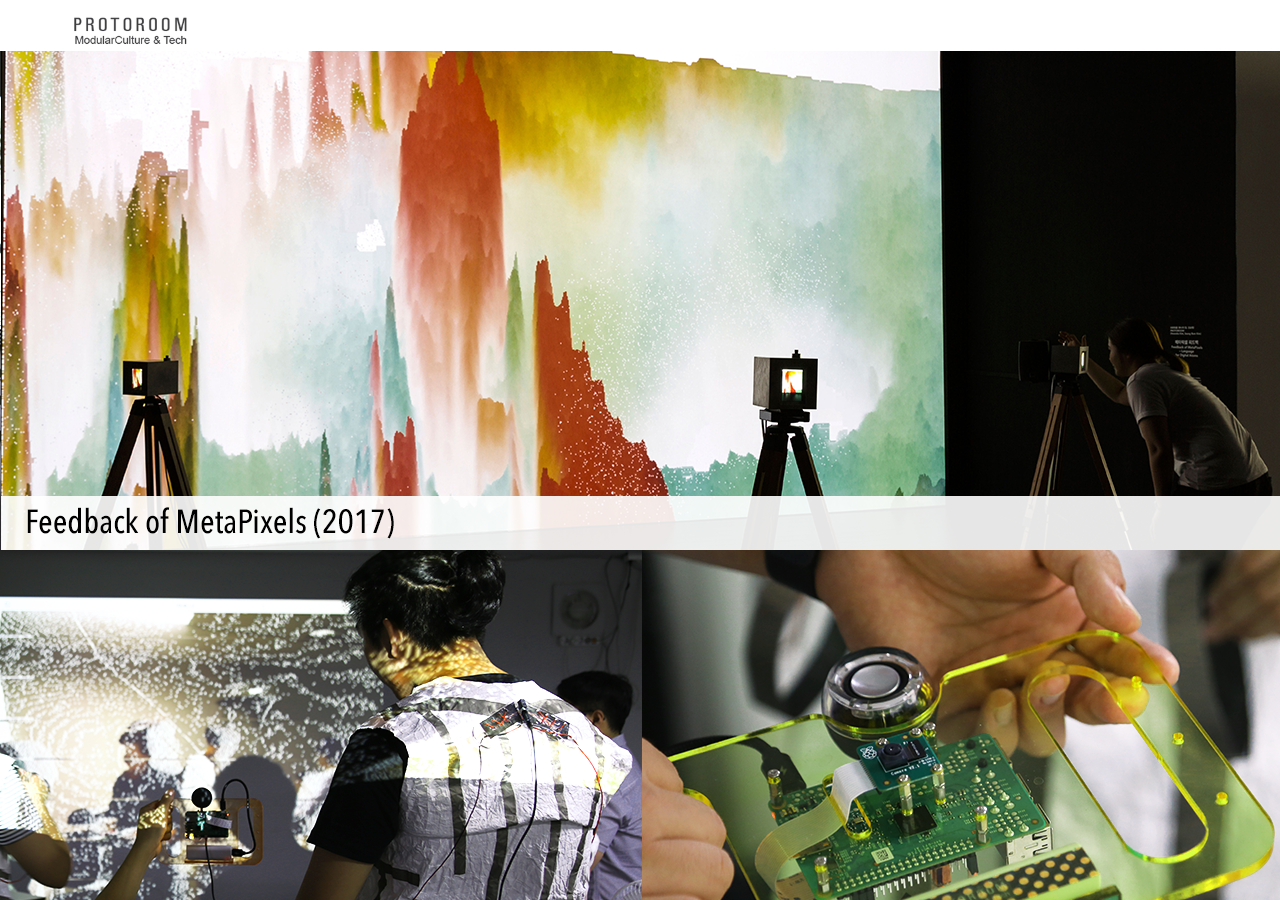
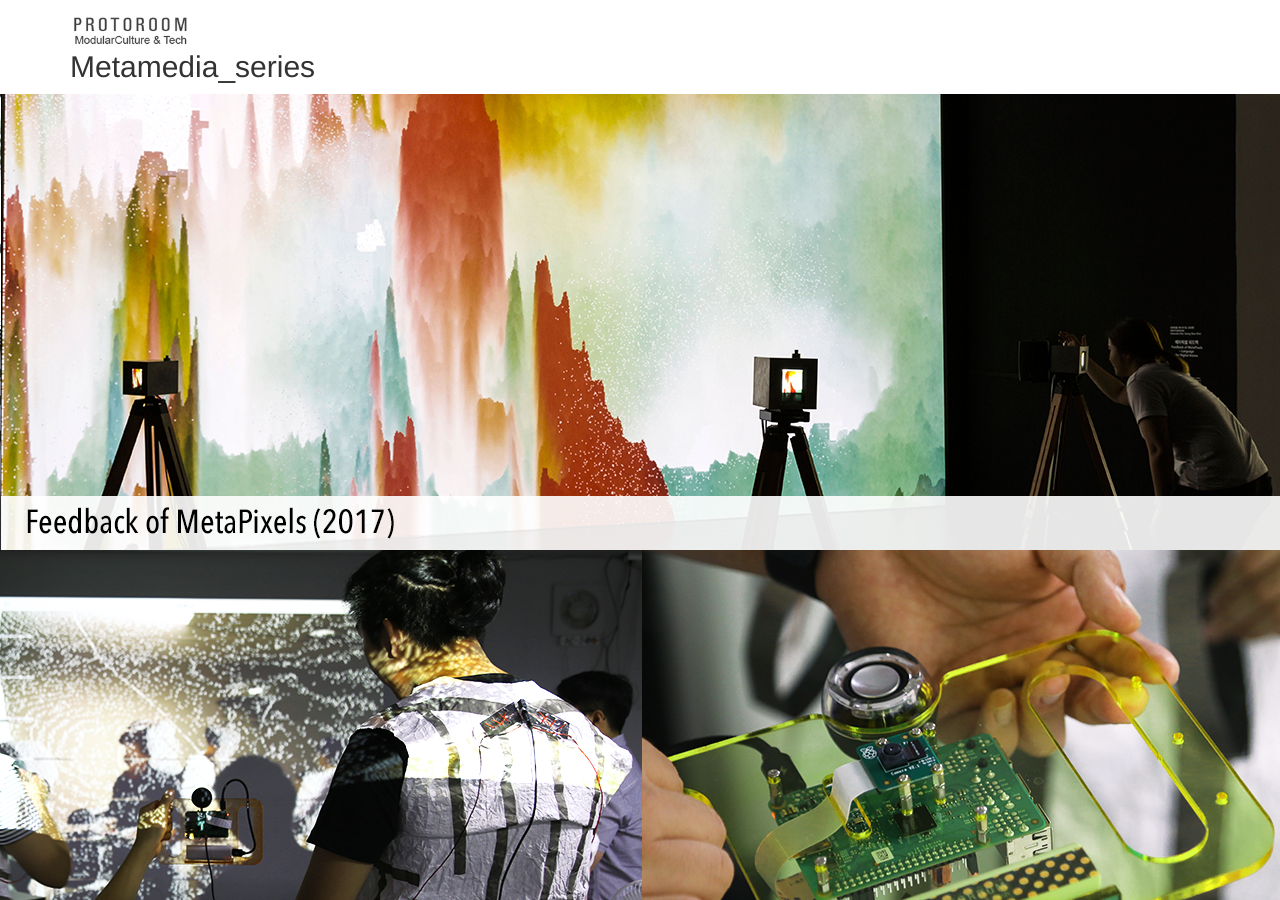
Before and after one commit to PROTOROOM/PROTOROOM, a Jekyll site: the page built from index.html, in a window 1280 px wide and 900 px high. Built offline with Jekyll 4.4.1, drawn with Linux system fonts in a browser that asks for light colours.

Commit message:
Update navigation.html

```diff
--- a/_includes/navigation.html
+++ b/_includes/navigation.html
@@ -12,6 +12,7 @@
       <a class='navbar-brand' href='/'>
           <img src='/images/PROTOROOM_logo.png' width='65%'/>
       </a>
+      <h2> Metamedia_series </h2>
     </div>
 
     <!-- <div id='menu'> -->
```
